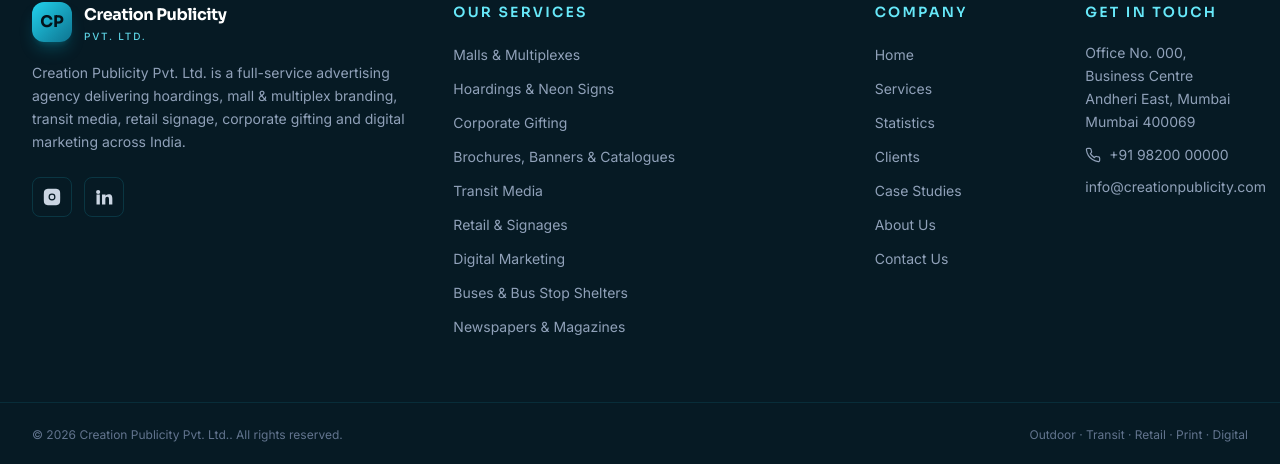
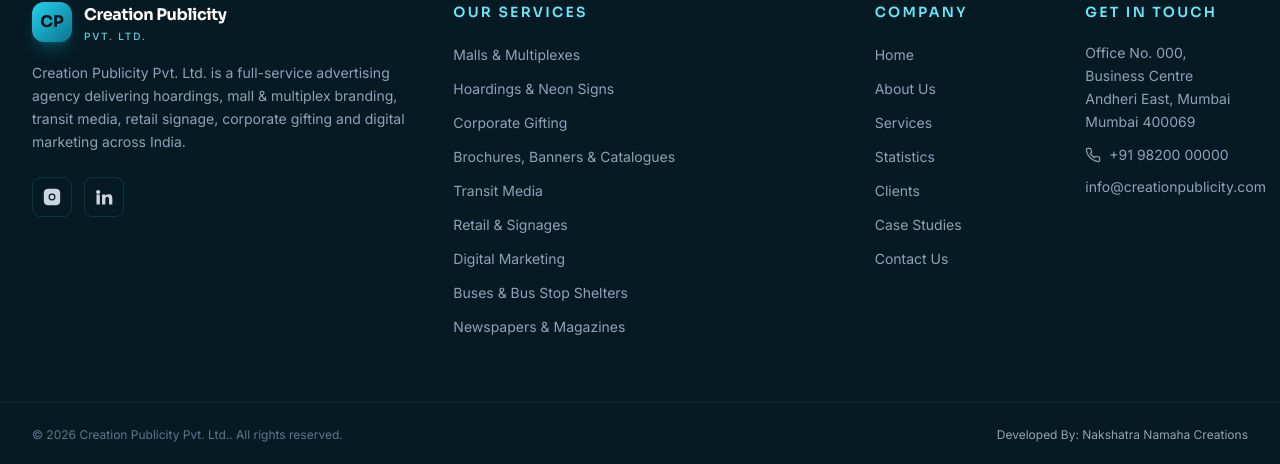
Before and after one commit to mumbaiops45/creationpublication, a Next.js app: page /contact in a window 1280 px wide. Shown: the part 1809-2273 px from the top of the page. Built offline with nearby package versions, Linux system fonts and the light colour scheme.

Commit message:
mkae the some minor

```diff
--- a/src/app/components/Footer.jsx
+++ b/src/app/components/Footer.jsx
@@ -99,7 +99,9 @@
           <p>
             © {year} {site.name}. All rights reserved.
           </p>
-          <p>Outdoor · Transit · Retail · Print · Digital</p>
+          <a href='https://www.nakshatranamahacreations.com/' target='_blank'
+           rel='noopener noreferrer'
+           className='text-gray-400 no-underline transition-colors duration-300 hover:text-firozi-300 hover:underline'>Developed By: Nakshatra Namaha Creations</a>
         </div>
       </div>
     </footer>
--- a/src/content/site.js
+++ b/src/content/site.js
@@ -38,11 +38,11 @@
 
 export const nav = [
   { name: 'Home', href: '/' },
+  { name: 'About Us', href: '/about-us' },
   { name: 'Services', href: '/services' },
   { name: 'Statistics', href: '/statistics' },
   { name: 'Clients', href: '/clients' },
   { name: 'Case Studies', href: '/blog' },
-  { name: 'About Us', href: '/about-us' },
   { name: 'Contact Us', href: '/contact' },
 ]
 
```
